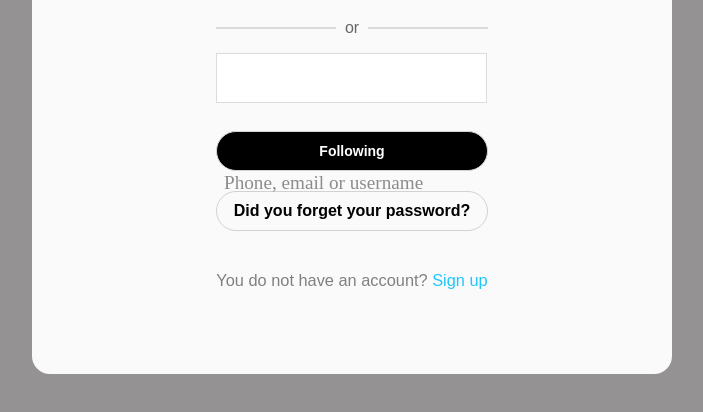
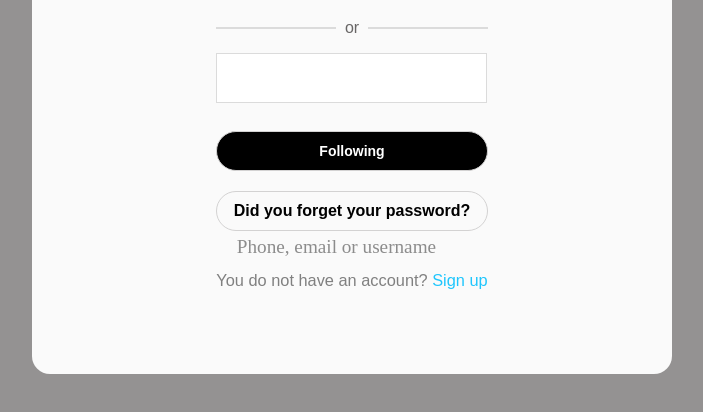
Before and after one commit to Gustavo-Leiva/Homepage-twitter-, a plain HTML site: page index.html in a window 1280 px wide. Shown: the part 268-680 px from the top of the page, without its empty margins (288-991 px from the left). Drawn offline with Linux system fonts and the light colour scheme.

Commit message:
Update style.css
cambios de position del input

```diff
--- a/css/style.css
+++ b/css/style.css
@@ -122,8 +122,8 @@ input{
   position: absolute;
    font-size: 1.2rem;
    color: #8c8c8c;
-   left: 40%;
-   top: 55%;
+   left: 41%;
+   top: 63%;
 
 }
 
@@ -140,7 +140,7 @@ input:valid ~ label{
     font-size: .8rem;
     font-family: sans-serif;
     color:#00cdff ;
-    top: 54%;
+    top: 61%;
 
 }
 
```
